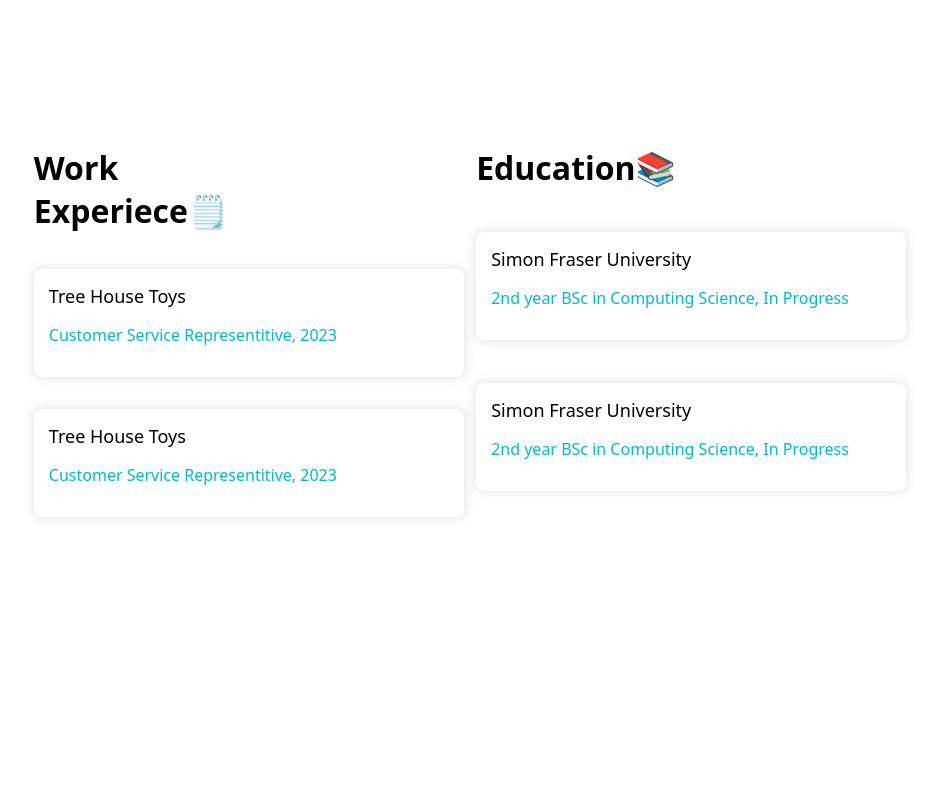
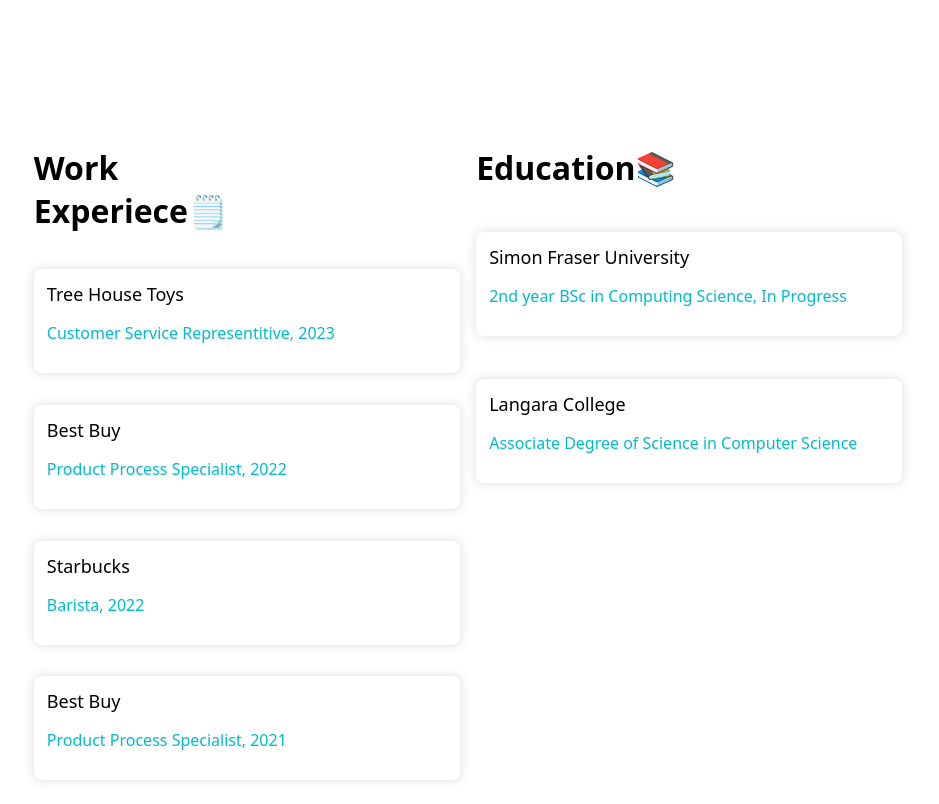
Before and after one commit to euidml/euidml.github.io, a React (Create React App) app: page / in a window 1280 px wide. Shown: the part 683-1487 px from the top of the page, without its empty margins (227-1166 px from the left). Before the commit the page ends 1224 px from the top, so only its background shows below. Built offline with nearby package versions, Linux system fonts and the light colour scheme.

Commit message:
distributed information in experience cards and made some modification in design #12

```diff
--- a/src/Experience/Experience.css
+++ b/src/Experience/Experience.css
@@ -25,7 +25,7 @@
     margin: 5% 0;
     width: 400px;
     box-shadow: 0 0 10px 2px rgba(0, 0, 0, 0.1);
-    padding: 15px;
+    padding: 13px;
     color: #00BBCC;
     border-radius: 8px;
 }
--- a/src/Experience/Experience.js
+++ b/src/Experience/Experience.js
@@ -14,6 +14,34 @@
 }
 
 function Experiece(){
+    const workExperience = [
+        {
+            "name": "Tree House Toys",
+            "description": "Customer Service Representitive, 2023"
+        },
+        {
+            "name": "Best Buy",
+            "description": "Product Process Specialist, 2022"
+        },
+        {
+            "name": "Starbucks",
+            "description": "Barista, 2022"
+        },
+        {
+            "name": "Best Buy",
+            "description": "Product Process Specialist, 2021"
+        },
+    ]
+    const education = [
+        {
+            "name": "Simon Fraser University",
+            "description": "2nd year BSc in Computing Science, In Progress"
+        },
+        {
+            "name": "Langara College",
+            "description": "Associate Degree of Science in Computer Science"
+        },
+    ]
     return(
         <>
             <div id="experience">
@@ -21,32 +49,29 @@
                     <h1>
                         Work Experiece🗒️
                     </h1>
-
-                    <ExperieceCard
-                        key="Tree House Toys"
-                        name="Tree House Toys"
-                        description="Customer Service Representitive, 2023"
-                    />
-                    <ExperieceCard
-                        key="Tree House Toys"
-                        name="Tree House Toys"
-                        description="Customer Service Representitive, 2023"
-                    />
+                    {
+                        workExperience.map((obj) => (
+                            <ExperieceCard
+                                key={obj["name"]}
+                                name={obj["name"]}
+                                description={obj["description"]}
+                            />
+                        ))
+                    }
                 </div>
                 <div id="education">
                     <h1>
                         Education📚
                     </h1>
-                    <ExperieceCard
-                        key="Simon Fraser University"
-                        name="Simon Fraser University"
-                        description="2nd year BSc in Computing Science, In Progress"
-                    />
-                    <ExperieceCard
-                        key="Simon Fraser University"
-                        name="Simon Fraser University"
-                        description="2nd year BSc in Computing Science, In Progress"
-                    />
+                    {
+                        education.map((obj) => (
+                            <ExperieceCard
+                                key={obj["name"]}
+                                name={obj["name"]}
+                                description={obj["description"]}
+                            />
+                        ))
+                    }
                 </div>
 
             </div>
```
